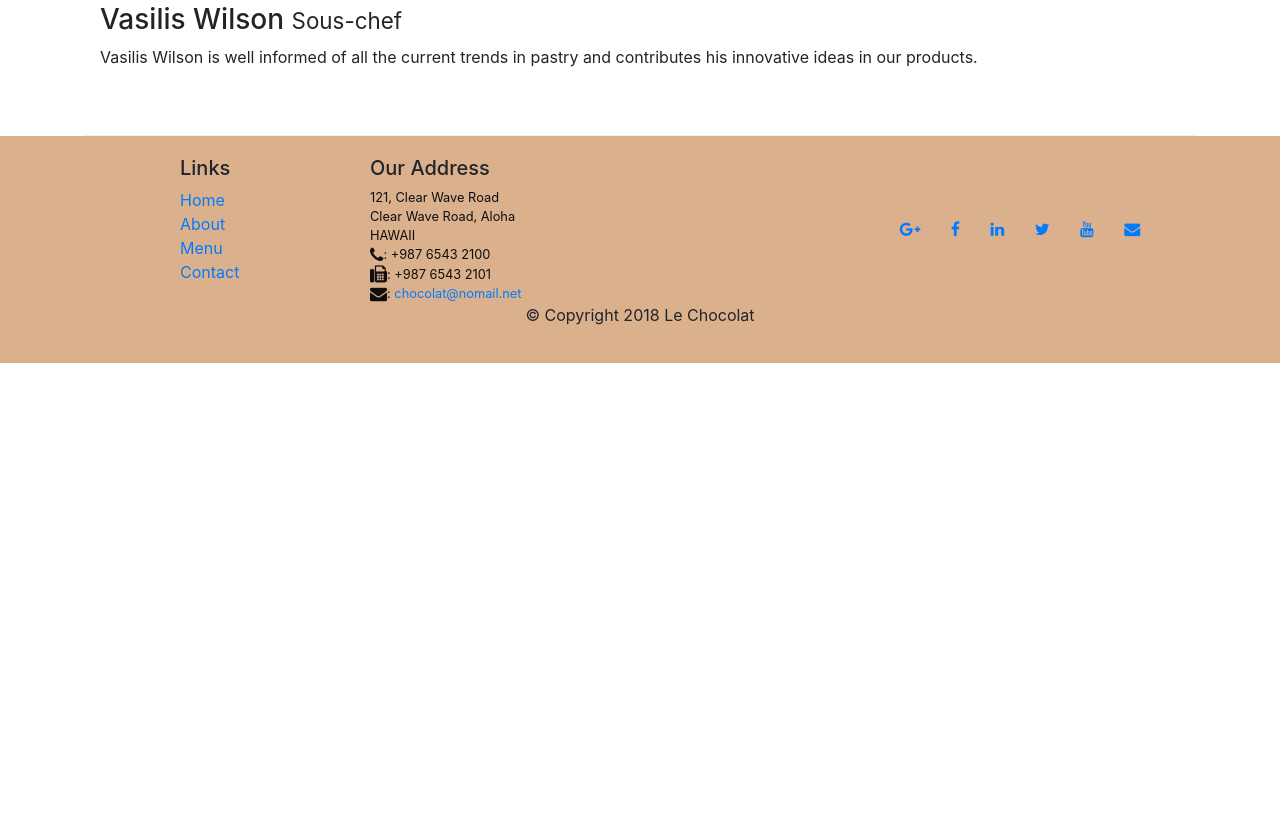
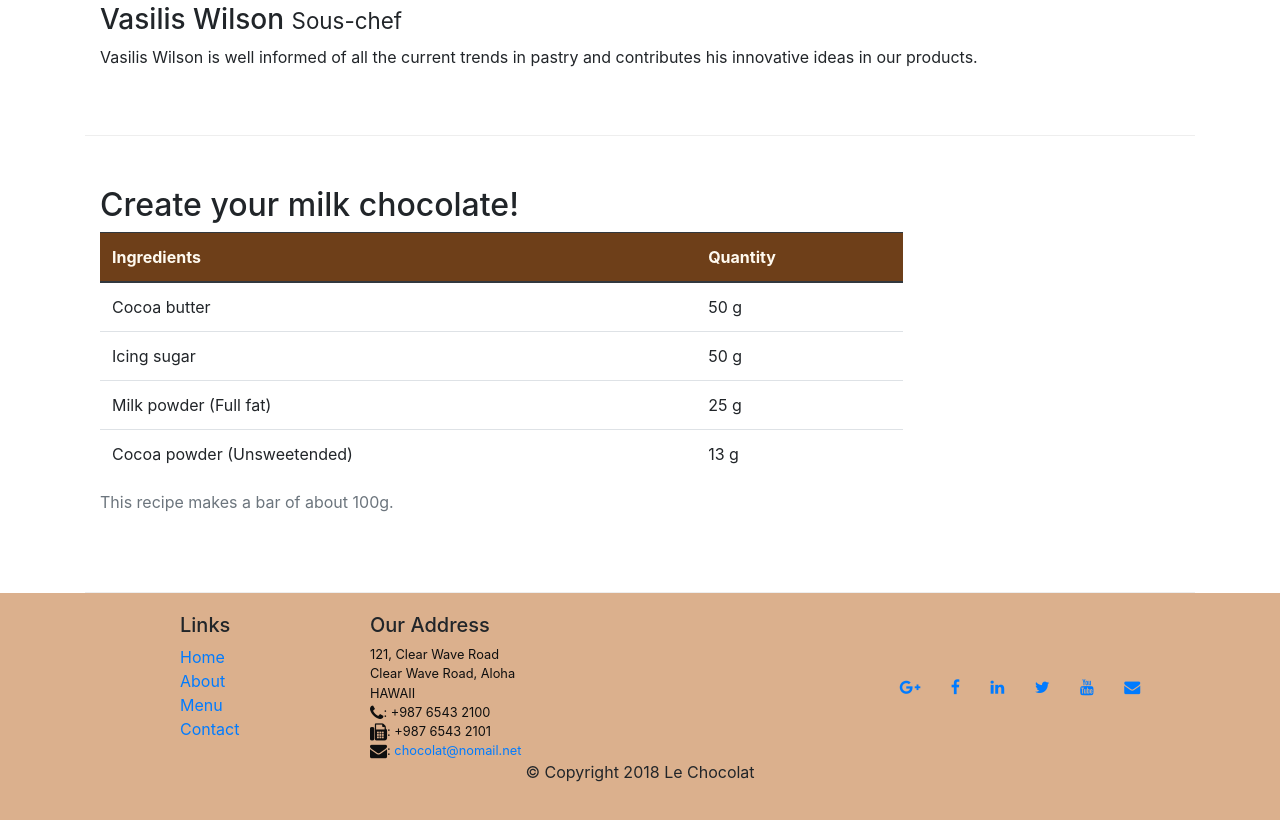
Before and after one commit to sena-tan/leChocolat, a website: page aboutus.html in a window 1280 px wide. Shown: the part 1512-2332 px from the top of the page. Before the commit the page ends 1875 px from the top, so only its background shows below. Drawn offline with nearby package versions, Linux system fonts and the light colour scheme.

Commit message:
table&css

```diff
--- a/aboutus.html
+++ b/aboutus.html
@@ -51,12 +51,14 @@
             </div>
         </div>
     </header>
+
     <nav aria-label="breadcrumb">
         <ol class="breadcrumb">
             <li class="breadcrumb-item"><a href="./index.html">Home</a></li>
             <li class="breadcrumb-item active" aria-current="page">About us</li>
         </ol>
     </nav>
+
     <div class="container container-fluid">
         <div class="row row-content">
             <div class="col-12">
@@ -98,6 +100,43 @@
                 <p class="d-none d-sm-block">Vasilis Wilson is well informed of all the current trends in pastry and
                     contributes his innovative
                     ideas in our products. </p>
+            </div>
+        </div>
+
+        <div class="row row-content">
+            <div class="col-12 col-sm-9">
+                <h2> Create your milk chocolate!</h2>
+                <div class="table-responsive">
+                    <table class="table table-hover">
+                        <caption>This recipe makes a bar of about 100g.</caption>
+                        <thead class="thead-dark">
+                            <tr>
+                                <th>Ingredients</th>
+                                <th>Quantity</th>
+                            </tr>
+                        </thead>
+                        <tbody>
+                            <tr>
+                                <td>Cocoa butter</td>
+                                <td>50 g</td>
+                            </tr>
+                            <tr>
+                                <td>Icing sugar</td>
+                                <td>50 g</td>
+                            </tr>
+                            <tr>
+                                <td>Milk powder (Full fat)</td>
+                                <td>25 g</td>
+                            </tr>
+                            <tr>
+                                <td>Cocoa powder (Unsweetended)</td>
+                                <td>13 g</td>
+                            </tr>
+                        </tbody>
+                    </table>
+                </div>
+            </div>
+            <div class="col-12 col-sm-3">
             </div>
         </div>
 
--- a/css/styles.css
+++ b/css/styles.css
@@ -37,3 +37,16 @@ body {
 .bg-light {
     background-color: #dbb08d !important;
 }
+
+.table .thead-dark th {
+    color: floralwhite;
+    background-color: #6E3F19
+}
+
+/* tr:hover {
+    background-color: #dbb08db0 !important
+} */
+
+.table-hover tbody tr:hover {
+    background-color: #dbb08db0;
+}
```
